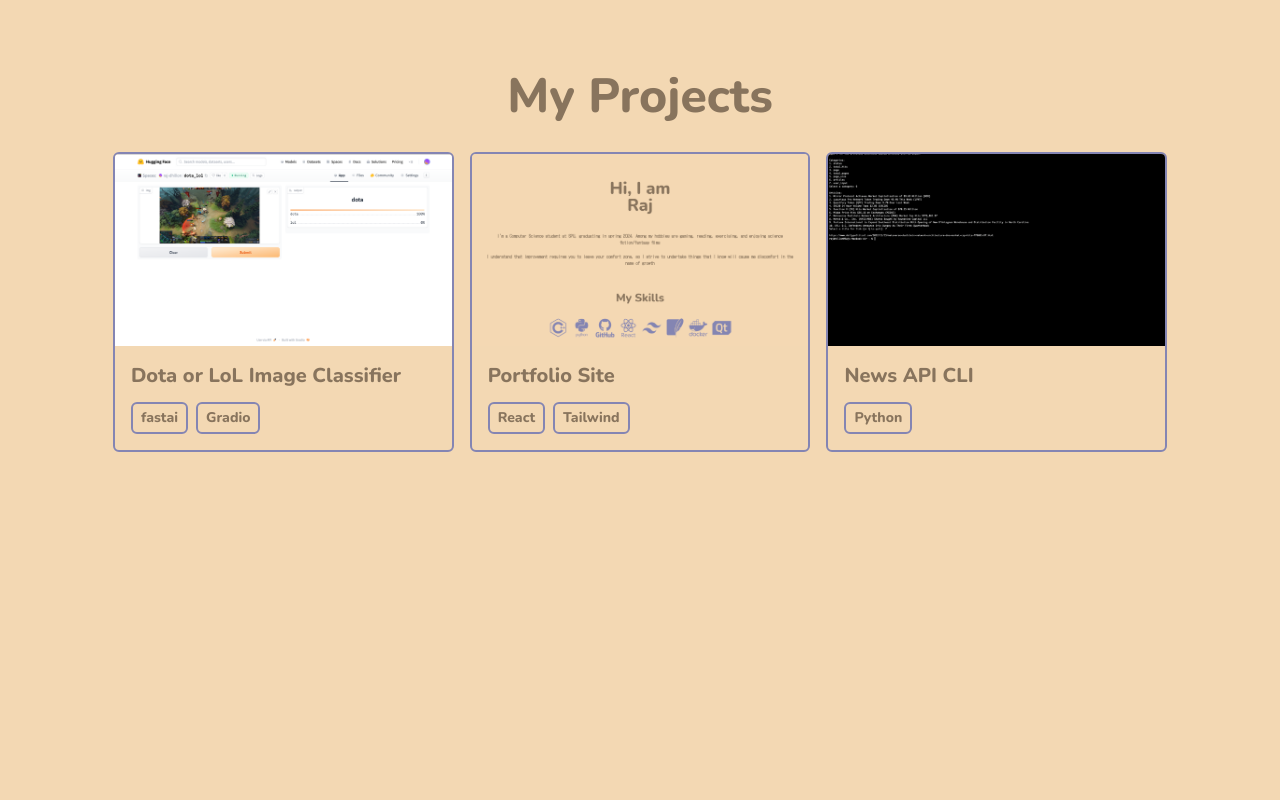
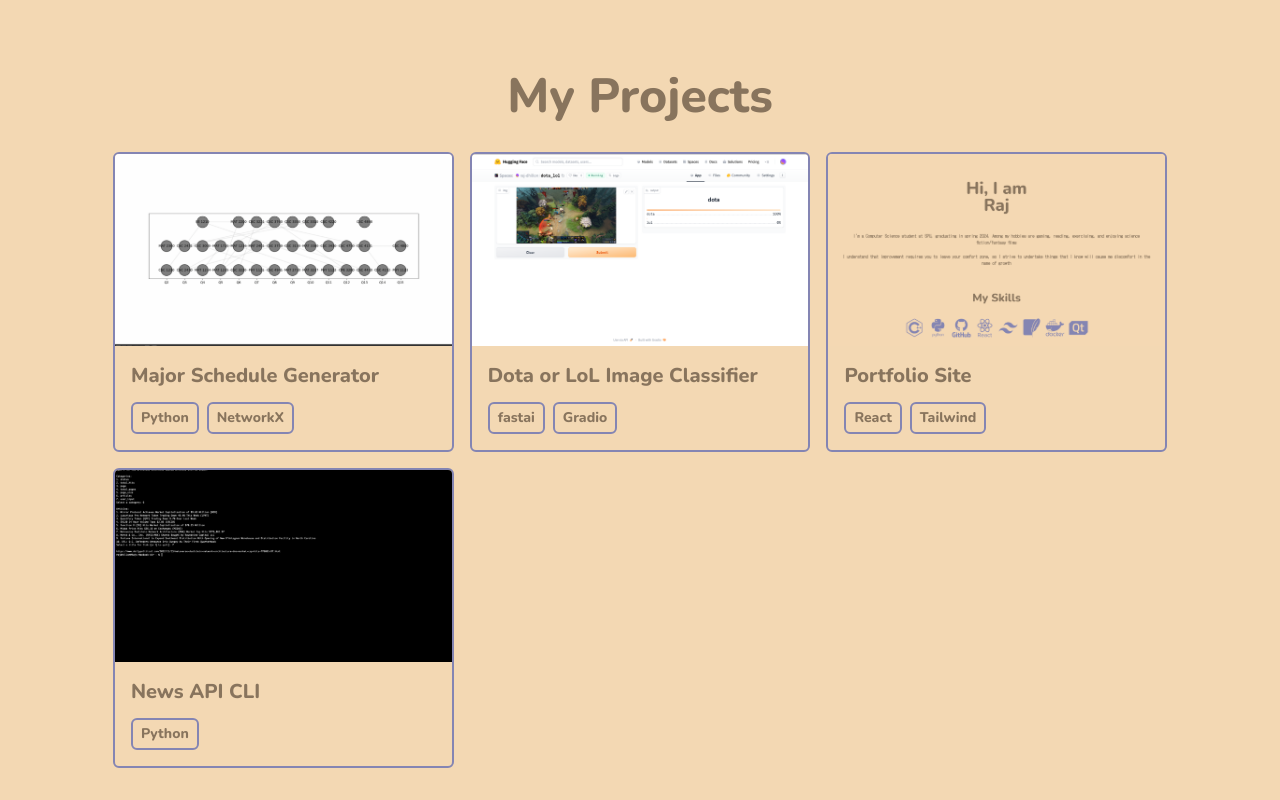
Before and after one commit to raj-dhillon/portfolio-site, a React (Create React App) app: page / in a window 1280 px wide. Shown: the part 1280-2080 px from the top of the page. Before the commit the page ends 1764 px from the top, so only its background shows below. Built offline with nearby package versions, Linux system fonts and the light colour scheme; a web font is replaced by a local one.

Commit message:
added major schedule generator project

```diff
--- a/src/data/projects.js
+++ b/src/data/projects.js
@@ -1,4 +1,10 @@
-export default [
+const projects = [
+    {
+        title: 'Major Schedule Generator',
+        imgUrl: 'assets/major_schedule_generator.png',
+        stack: ['Python', 'NetworkX'],
+        link: 'https://github.com/raj-dhillon/major-schedule-generator',
+    },
     {
         title: 'Dota or LoL Image Classifier',
         imgUrl: 'assets/dota_lol_classifier.png',
@@ -17,5 +23,6 @@
         stack: ['Python'],
         link: 'https://github.com/raj-dhillon/news-cli',
     },
+]
 
-]
+export default projects
```
Also changed, not shown: public/assets/major_schedule_generator.png (added).
